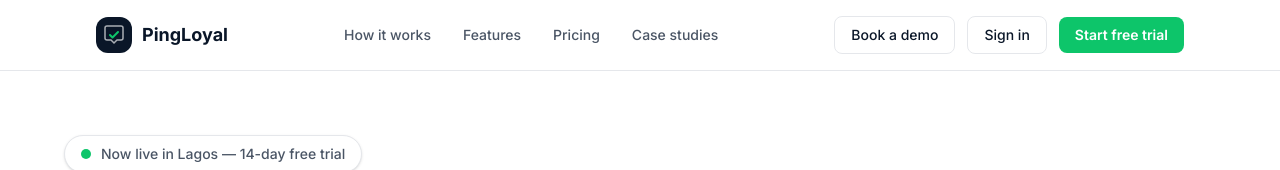
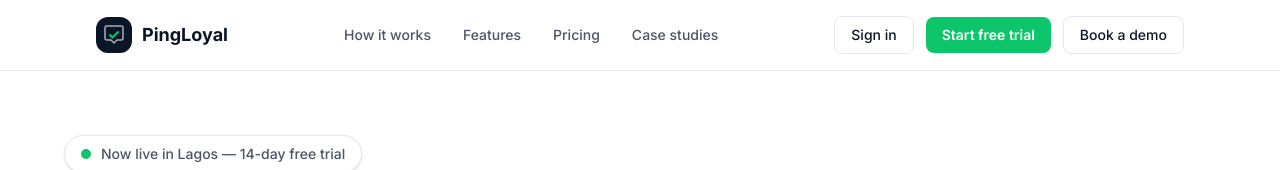
Before and after one commit to bhoyee/pingloyal, a Next.js app in the folder apps/web/: page / in a window 1280 px wide. Shown: the top 170 px of the page. Built offline with nearby package versions, Linux system fonts and the light colour scheme.

Commit message:
fix: move Book a demo button after Start free trial in top nav

```diff
--- a/apps/web/app/page.tsx
+++ b/apps/web/app/page.tsx
@@ -83,9 +83,6 @@ function Nav() {
 
         {/* Right CTAs */}
         <div className="flex items-center gap-3">
-          <BookDemoButton className="hidden rounded-lg border border-gray-200 px-4 py-2 text-sm font-medium text-[#0A1628] transition-colors hover:border-[#0A1628] sm:inline-flex">
-            Book a demo
-          </BookDemoButton>
           <Link
             href="/login"
             className="hidden rounded-lg border border-gray-200 px-4 py-2 text-sm font-medium text-[#0A1628] transition-colors hover:border-[#0A1628] sm:inline-flex"
@@ -98,6 +95,9 @@ function Nav() {
           >
             Start free trial
           </Link>
+          <BookDemoButton className="hidden rounded-lg border border-gray-200 px-4 py-2 text-sm font-medium text-[#0A1628] transition-colors hover:border-[#0A1628] sm:inline-flex">
+            Book a demo
+          </BookDemoButton>
         </div>
       </div>
     </header>
```
